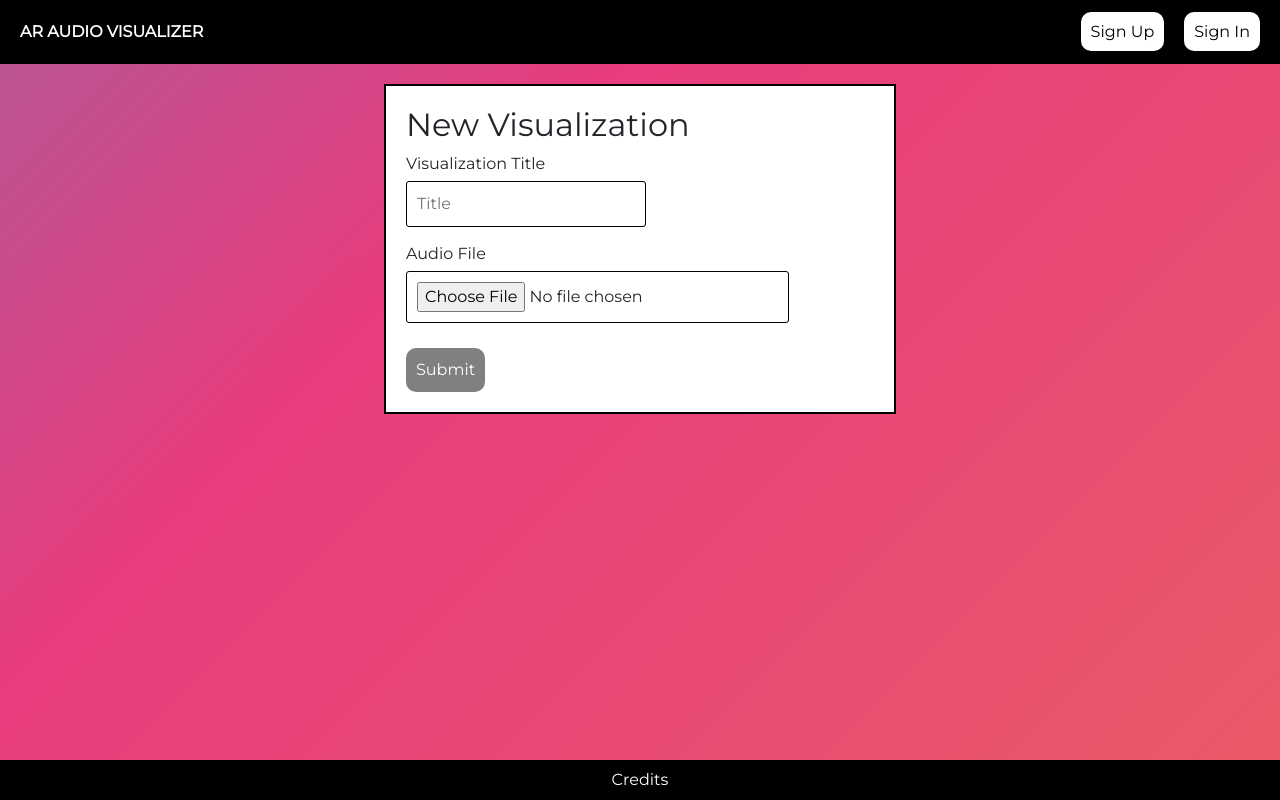
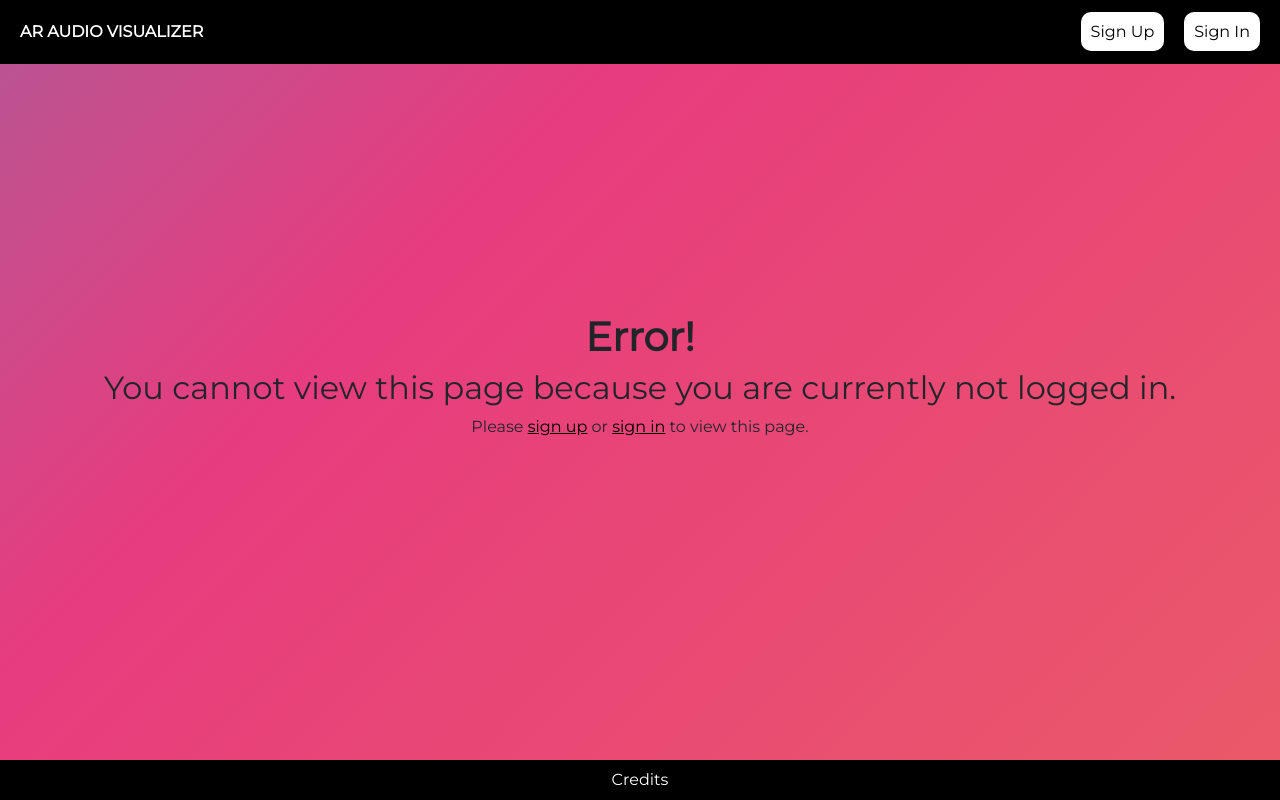
Before and after one commit to amiaxys/ar-audio-visualizer, an Angular app in the folder frontend/: page /create-visualization in a window 1280 px wide. Built offline with nearby package versions, Linux system fonts and the light colour scheme; no server answers.

Commit message:
added not authenticated component that appears when user tries to access pages while not logged in

```diff
--- a/frontend/src/app/app.module.ts
+++ b/frontend/src/app/app.module.ts
@@ -36,6 +36,7 @@ import { AFrame } from 'aframe';
 import { FontAwesomeModule } from '@fortawesome/angular-fontawesome';
 import { BrowserAnimationsModule } from '@angular/platform-browser/animations';
 import { VisualizationDisplayComponent } from './pages/visualization-display/visualization-display.component';
+import { NotAuthenticatedComponent } from './components/not-authenticated/not-authenticated.component';
 
 @NgModule({
   declarations: [
@@ -54,6 +55,7 @@ import { VisualizationDisplayComponent } from './pages/visualization-display/vis
     CreateVisualizationComponent,
     VisualizationCardComponent,
     VisualizationDisplayComponent,
+    NotAuthenticatedComponent,
   ],
   imports: [
     BrowserModule,
--- a/frontend/src/app/components/new-visualization/new-visualization.component.html
+++ b/frontend/src/app/components/new-visualization/new-visualization.component.html
@@ -1,8 +1,13 @@
+<div class="error-component" *ngIf="!isAuth">
+  <app-not-authenticated></app-not-authenticated>
+</div>
+
 <form
   class="styled-form"
   id="new-visualization-form"
   (submit)="onSubmit()"
   [formGroup]="newVisForm"
+  *ngIf="isAuth"
 >
   <h2 class="form-title">New Visualization</h2>
   <div class="input-wrapper">
--- a/frontend/src/app/components/new-visualization/new-visualization.component.ts
+++ b/frontend/src/app/components/new-visualization/new-visualization.component.ts
@@ -10,6 +10,7 @@ import { ApiService } from 'src/app/services/api.service';
 })
 export class NewVisualizationComponent implements OnInit {
   newVisForm: FormGroup;
+  isAuth!: boolean;
 
   constructor(
     private fb: FormBuilder,
@@ -23,7 +24,11 @@ export class NewVisualizationComponent implements OnInit {
     });
   }
 
-  ngOnInit(): void {}
+  ngOnInit(): void {
+    this.api.me().subscribe((res) => {
+      this.isAuth = res ? true : false;
+    });
+  }
 
   soundFileChanged(event: any) {
     const file = event.target.files[0];
--- /dev/null
+++ b/frontend/src/app/components/not-authenticated/not-authenticated.component.html
@@ -0,0 +1,8 @@
+<div id="error-wrapper">
+  <h1 id="error-title">Error!</h1>
+  <h2>You cannot view this page because you are currently not logged in.</h2>
+  <p>
+    Please <a class="link" routerLink="/sign-up">sign up</a> or
+    <a class="link" routerLink="/sign-in">sign in</a> to view this page.
+  </p>
+</div>
--- /dev/null
+++ b/frontend/src/app/components/not-authenticated/not-authenticated.component.scss
@@ -0,0 +1,11 @@
+#error-wrapper {
+    display: flex;
+    flex-direction: column;
+    text-align: center;
+    margin: auto 0;
+    width: 100%;
+
+    #error-title {
+        font-weight: bold;
+    }
+}
--- a/frontend/src/app/pages/visualization-display/visualization-display.component.html
+++ b/frontend/src/app/pages/visualization-display/visualization-display.component.html
@@ -1,2 +1,5 @@
 <app-header></app-header>
-<app-visualization></app-visualization>
+<app-visualization *ngIf="isAuth"></app-visualization>
+<div class="error-component" *ngIf="!isAuth">
+  <app-not-authenticated></app-not-authenticated>
+</div>
--- a/frontend/src/app/pages/visualization-display/visualization-display.component.ts
+++ b/frontend/src/app/pages/visualization-display/visualization-display.component.ts
@@ -1,8 +1,19 @@
-import { Component } from '@angular/core';
+import { Component, OnInit } from '@angular/core';
+import { ApiService } from 'src/app/services/api.service';
 
 @Component({
   selector: 'app-visualization-display',
   templateUrl: './visualization-display.component.html',
   styleUrls: ['./visualization-display.component.scss'],
 })
-export class VisualizationDisplayComponent {}
+export class VisualizationDisplayComponent implements OnInit {
+  isAuth!: boolean;
+
+  constructor(private api: ApiService) {}
+
+  ngOnInit(): void {
+    this.api.me().subscribe((res) => {
+      this.isAuth = res ? true : false;
+    });
+  }
+}
--- a/frontend/src/app/pages/visualizations/visualizations.component.html
+++ b/frontend/src/app/pages/visualizations/visualizations.component.html
@@ -1,4 +1,10 @@
 <app-header></app-header>
+
+<div class="error-component" *ngIf="!isAuth">
+  <app-not-authenticated></app-not-authenticated>
+</div>
+
+<div *ngIf="isAuth">
   <h1 id="title">Visualizations</h1>
   <div id="cards-container" class="row">
     <div class="vis-card col-4" *ngFor="let visualization of visualizations">
@@ -9,3 +15,4 @@
       ></app-visualization-card>
     </div>
   </div>
+</div>
--- a/frontend/src/app/pages/visualizations/visualizations.component.ts
+++ b/frontend/src/app/pages/visualizations/visualizations.component.ts
@@ -9,11 +9,16 @@ import { ApiService } from 'src/app/services/api.service';
 })
 export class VisualizationsComponent implements OnInit {
   visualizations: Visualization[] = [];
+  isAuth!: boolean;
 
   constructor(private api: ApiService) {}
 
   ngOnInit(): void {
     this.getUserVisualizations();
+
+    this.api.me().subscribe((res) => {
+      this.isAuth = res ? true : false;
+    });
   }
 
   getUserVisualizations() {
--- a/frontend/src/styles.scss
+++ b/frontend/src/styles.scss
@@ -13,6 +13,8 @@ body {
   padding: 0;
   display: flex;
   min-height: 100%;
+  max-width: 100%;
+  overflow-x: hidden;
 
   /* The following snippet of code was taken from Manuel Pinto at https://codepen.io/P1N2O/pen/pyBNzX */
   background: linear-gradient(-45deg, #ee7752, #e73c7e, #23a6d5, #23d5ab);
@@ -74,6 +76,22 @@ body {
 
 .ar-btn:disabled:hover {
   cursor: auto;
+}
+
+.link {
+  color:black;
+  transition: 0.3s;
+}
+
+.link:hover {
+  color:white;
+}
+
+.error-component {
+  height: 80%;
+  display: flex;
+  justify-content: center;
+  align-items: center;
 }
 
 // Forms
```
Also changed, not shown: frontend/src/app/components/not-authenticated/not-authenticated.component.ts (added, +10 -0 lines), 1 other file (tests, documents, lock files or other folders). Lines whose indentation alone changed are shown as unchanged.
